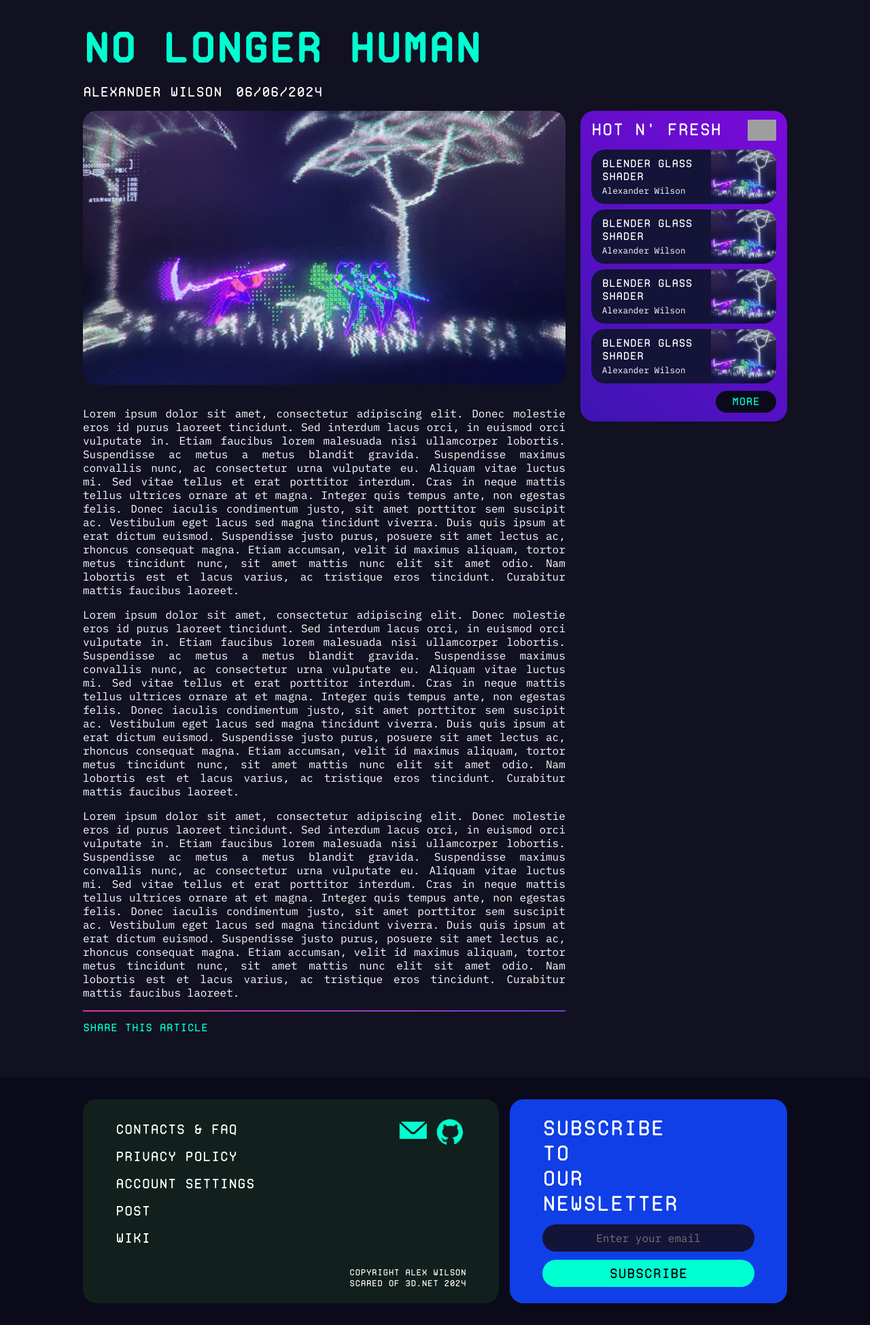
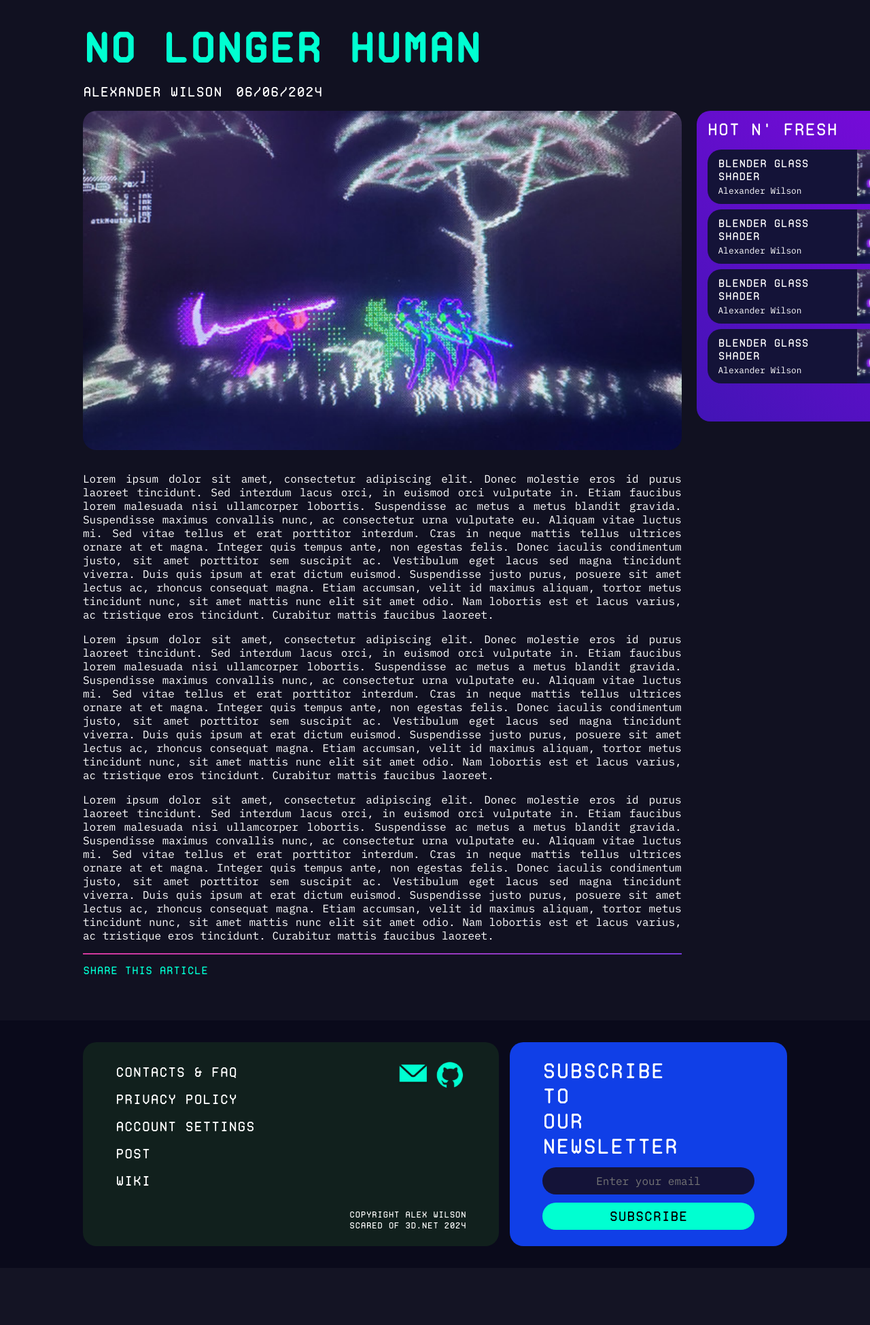
Before and after one commit to wilsoonnaa/courseProject, a PHP site: page /article.html in a window 1280 px wide. Shown: the part 64-2013 px from the top of the page at 68% size. After the commit the page ends 1897 px from the top, so only its background shows below. Run offline with PHP 8.4, Linux system fonts and the light colour scheme; grey boxes are pictures that could not be loaded.

Commit message:
Github pages font fix attempt

```diff
--- a/style.css
+++ b/style.css
@@ -78,13 +78,13 @@ small{
 /*Fonts*/
 @font-face {
     font-family: 'ProtoMono';
-    src: url('/fonts/ProtoMono-Regular.otf');
+    src: url('./fonts/ProtoMono-Regular.otf');
     font-weight: normal;
 }
 
 @font-face {
     font-family: 'IBMPlexMono';
-    src: url('fonts/IBMPlexMono.ttf');
+    src: url('./fonts/IBMPlexMono.ttf');
     font-weight: normal;
 }
 
@@ -269,6 +269,7 @@ main{
     /*border: 1px solid yellow;*/
     margin: 0 122px;
     height: 100%;
+    width: 100%;
     display: flex;
     flex-direction: column;
 }
```
